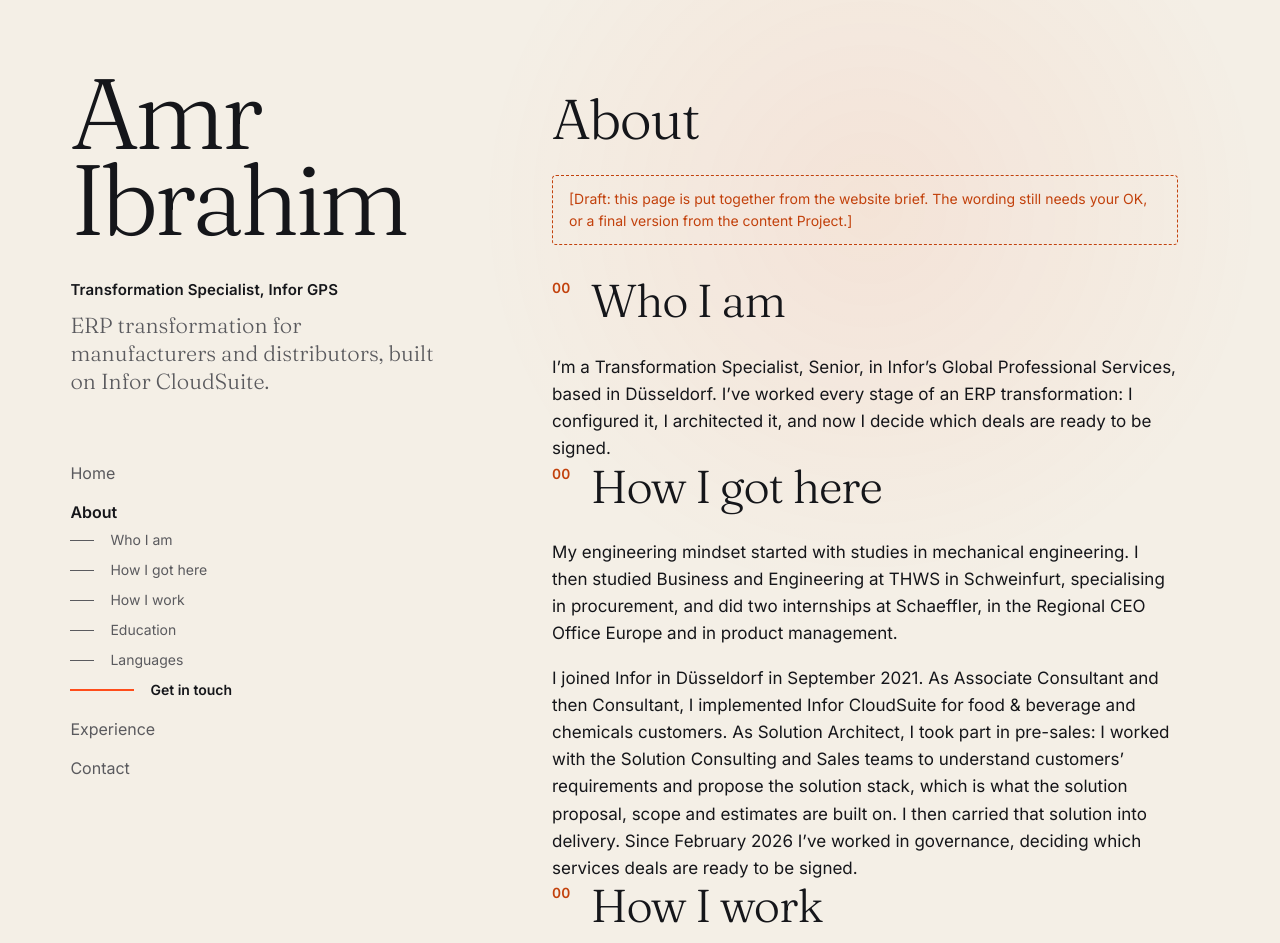
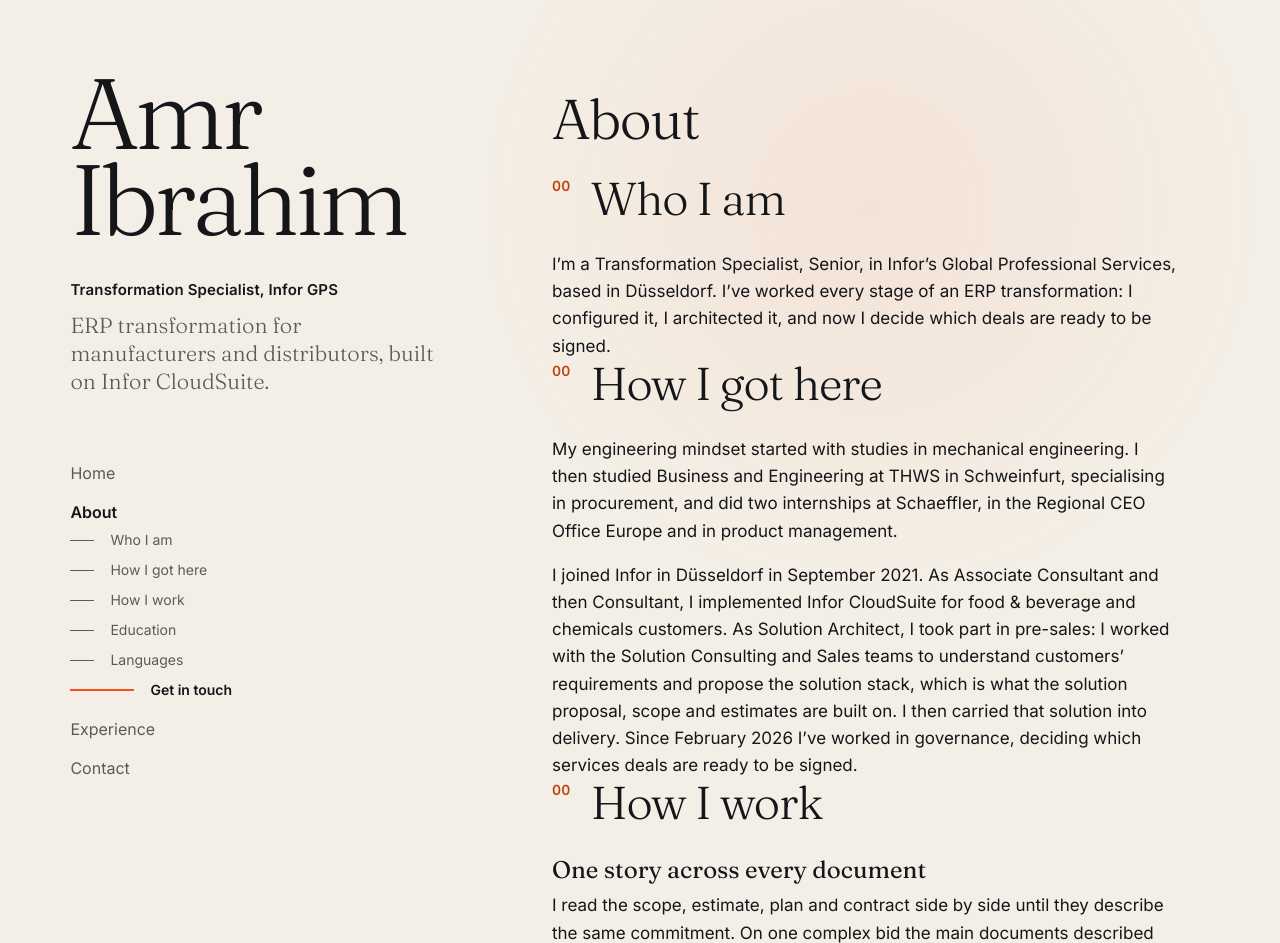
Before and after one commit to AmrrrIbrahim/amrrribrahim.github.io, an Astro site: page /about in a window 1280 px wide. Shown: the top 943 px of the page. Built offline with nearby package versions, Linux system fonts and the light colour scheme; Astro itself is replaced by a stand-in of ours; a web font is replaced by a local one.

Commit message:
About page: remove the draft note
Co-Authored-By: Claude Opus 5.5 <noreply@anthropic.com>

```diff
--- a/src/content/pages/en/about.md
+++ b/src/content/pages/en/about.md
@@ -4,8 +4,6 @@ description: "How I went from engineering and procurement to ERP delivery and sa
 lang: en
 slug: about
 ---
-
-<p class="placeholder-note">[Draft: this page is put together from the website brief. The wording still needs your OK, or a final version from the content Project.]</p>
 
 ## Who I am
 
```
